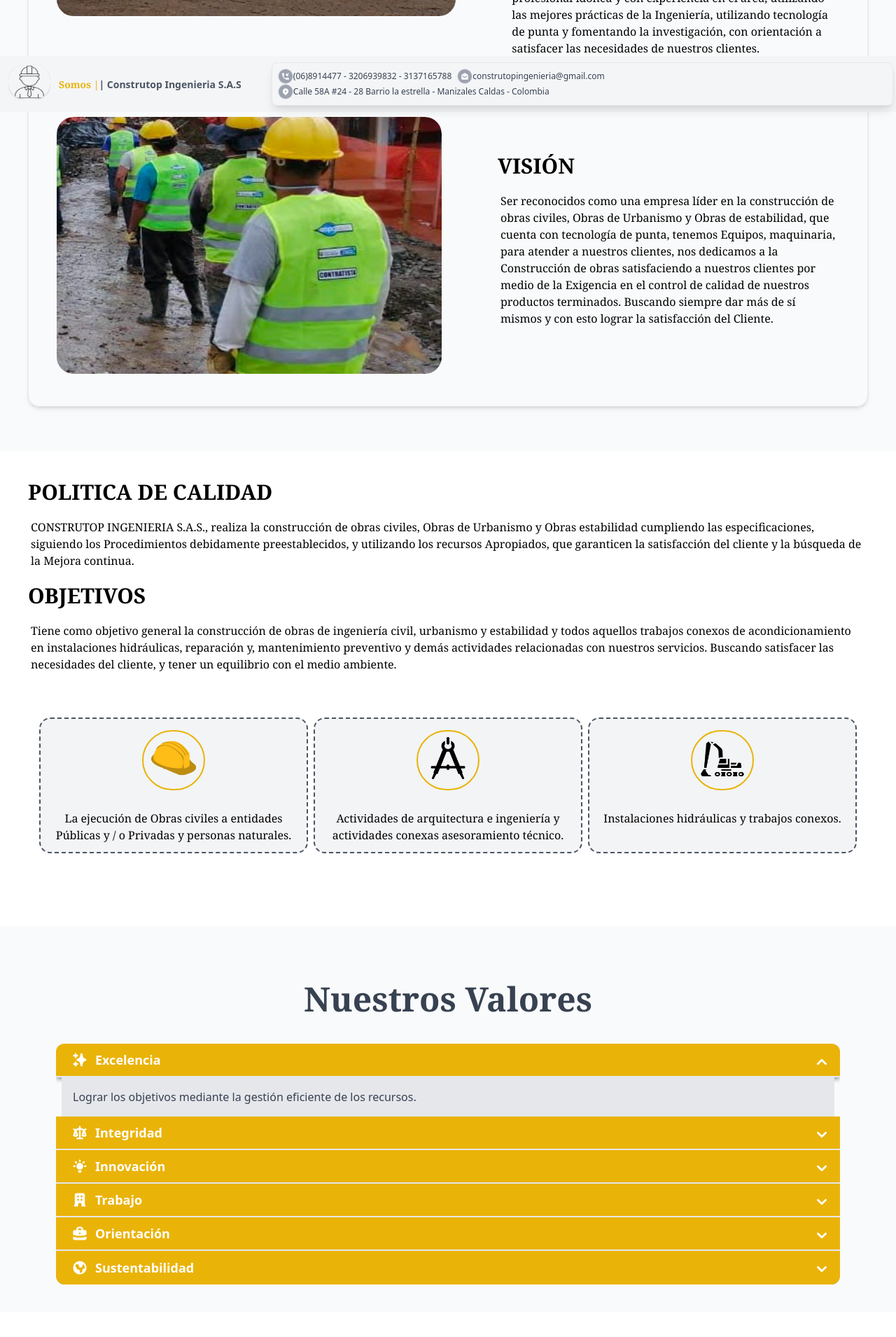
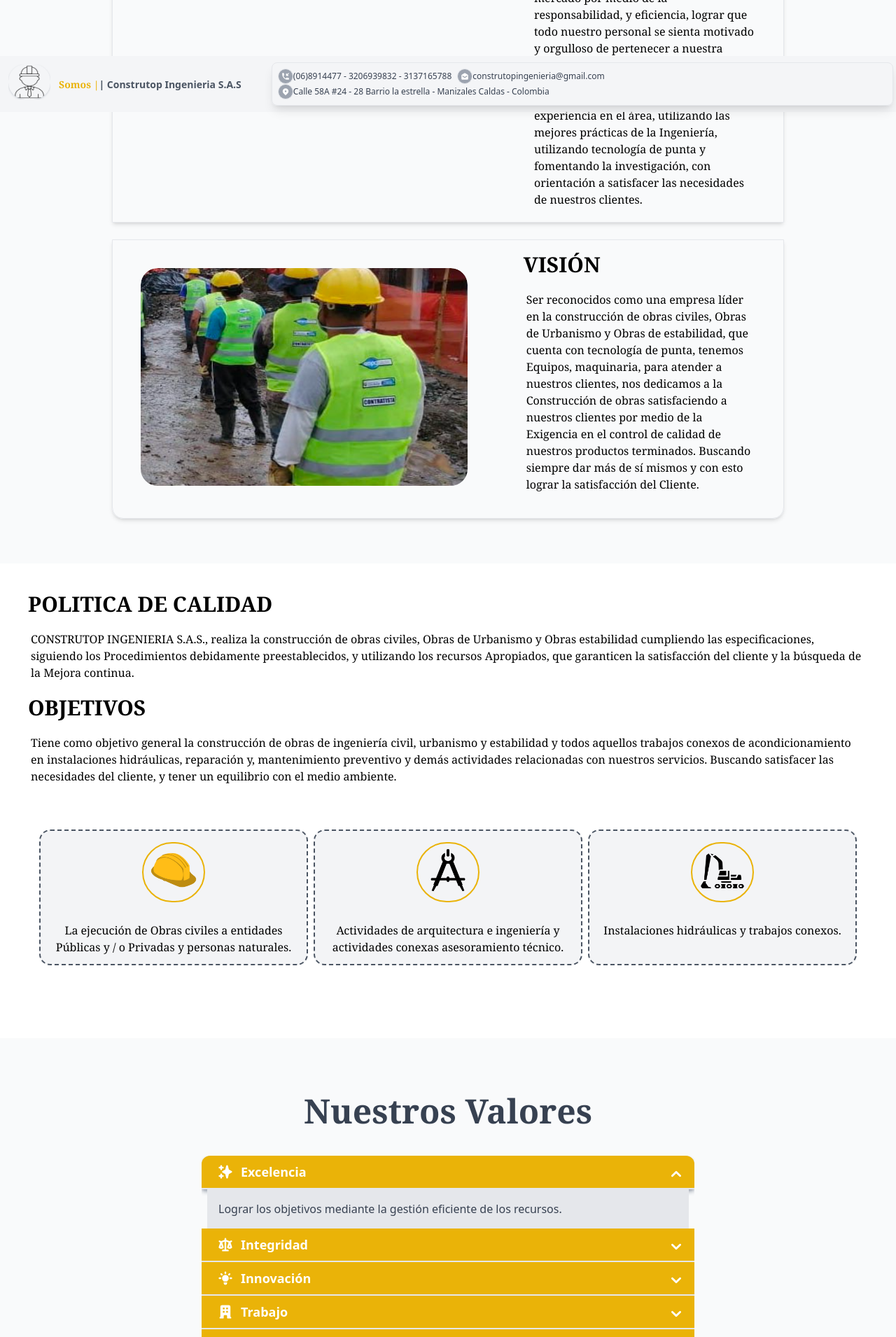
Before and after one commit to MCLRDRI15/construtop-Ingenieria, a Next.js app: page /nosotros in a window 1280 px wide. Shown: the part 640-2550 px from the top of the page at 70% size. Built offline with nearby package versions, Linux system fonts and the light colour scheme.

Commit message:
Update index.tsx

```diff
--- a/src/pages/nosotros/index.tsx
+++ b/src/pages/nosotros/index.tsx
@@ -53,7 +53,7 @@ export default function NosotrosPage() {
                 LO QUE NOS IDENTIFICA
               </span>
             </div>
-            <div className="sm:mx-10 my-6 sm:border border-gray-200 rounded-t-2xl sm:shadow-md shadow-gray-400 lg:flex lg::content-around">
+            <div className="sm:mx-10 lg:mx-40 my-6 sm:border border-gray-200 rounded-t-2xl sm:shadow-md shadow-gray-400 lg:flex lg::content-around">
               <div className="p-3 sm:p-10 overflow-hidden">
                 <div className="relative overflow-hidden rounded-3xl items-center align-middle">
                   <div className="bg-blue-400 rounded-3xl z-20 my-1 opacity-0 hover:opacity-60 transition-all duration-800 ease-in w-full h-full absolute bottom-1 overflow-hidden flex flex-col items-center align-middle">
@@ -93,7 +93,7 @@ export default function NosotrosPage() {
                 </p>
               </div>
             </div>
-            <div className="sm:mx-10 my-6 sm:border border-gray-200 rounded-b-2xl sm:shadow-md shadow-gray-400 lg:flex lg::content-around">
+            <div className="sm:mx-10 lg:mx-40 my-6 sm:border border-gray-200 rounded-b-2xl sm:shadow-md shadow-gray-400 lg:flex lg::content-around">
               <div className="p-3 sm:p-10 text-center">
                 <div className="relative overflow-hidden rounded-3xl text-center items-center align-middle">
                   <div className="bg-blue-400 rounded-3xl z-20 my-1 opacity-0 hover:opacity-60 transition-all duration-800 ease-in w-full h-full absolute bottom-1 text-center overflow-hidden flex flex-col items-center align-middle">
@@ -219,7 +219,7 @@ export default function NosotrosPage() {
                 Nuestros Valores
               </span>
             </div>
-            <div className="relative text-gray-700 mx-4 sm:mx-20 overflow-hidden">
+            <div className="relative text-gray-700 mx-4 sm:mx-20 lg:mx-72 overflow-hidden">
               <input
                 type="checkbox"
                 className="peer absolute top-0 inset-x-0 w-full h-12 opacity-0 z-10 cursor-pointer"
@@ -240,7 +240,7 @@ export default function NosotrosPage() {
                 </div>
               </div>
             </div>
-            <div className="relative text-gray-700 mx-4 sm:mx-20 overflow-hidden">
+            <div className="relative text-gray-700 mx-4 sm:mx-20 lg:mx-72  overflow-hidden">
               <input
                 type="checkbox"
                 className="peer absolute top-0 inset-x-0 w-full h-12 opacity-0 z-10 cursor-pointer"
@@ -258,7 +258,7 @@ export default function NosotrosPage() {
                 </div>
               </div>
             </div>
-            <div className="relative text-gray-700 mx-4 sm:mx-20 overflow-hidden">
+            <div className="relative text-gray-700 mx-4 sm:mx-20 lg:mx-72 overflow-hidden">
               <input
                 type="checkbox"
                 className="peer absolute top-0 inset-x-0 w-full h-12 opacity-0 z-10 cursor-pointer"
@@ -279,7 +279,7 @@ export default function NosotrosPage() {
                 </div>
               </div>
             </div>
-            <div className="relative text-gray-700 mx-4 sm:mx-20 overflow-hidden">
+            <div className="relative text-gray-700 mx-4 sm:mx-20 lg:mx-72  overflow-hidden">
               <input
                 type="checkbox"
                 className="peer absolute top-0 inset-x-0 w-full h-12 opacity-0 z-10 cursor-pointer"
@@ -300,7 +300,7 @@ export default function NosotrosPage() {
                 </div>
               </div>
             </div>
-            <div className="relative text-gray-700 mx-4 sm:mx-20 overflow-hidden">
+            <div className="relative text-gray-700 mx-4 sm:mx-20 lg:mx-72  overflow-hidden">
               <input
                 type="checkbox"
                 className="peer absolute top-0 inset-x-0 w-full h-12 opacity-0 z-10 cursor-pointer"
@@ -323,7 +323,7 @@ export default function NosotrosPage() {
                 </div>
               </div>
             </div>
-            <div className="relative text-gray-700 mx-4 sm:mx-20 rounded-b-xl overflow-hidden">
+            <div className="relative text-gray-700 mx-4 sm:mx-20 lg:mx-72 rounded-b-xl overflow-hidden">
               <input
                 type="checkbox"
                 className="peer absolute top-0 inset-x-0 w-full h-12 opacity-0 z-10 cursor-pointer"
```
